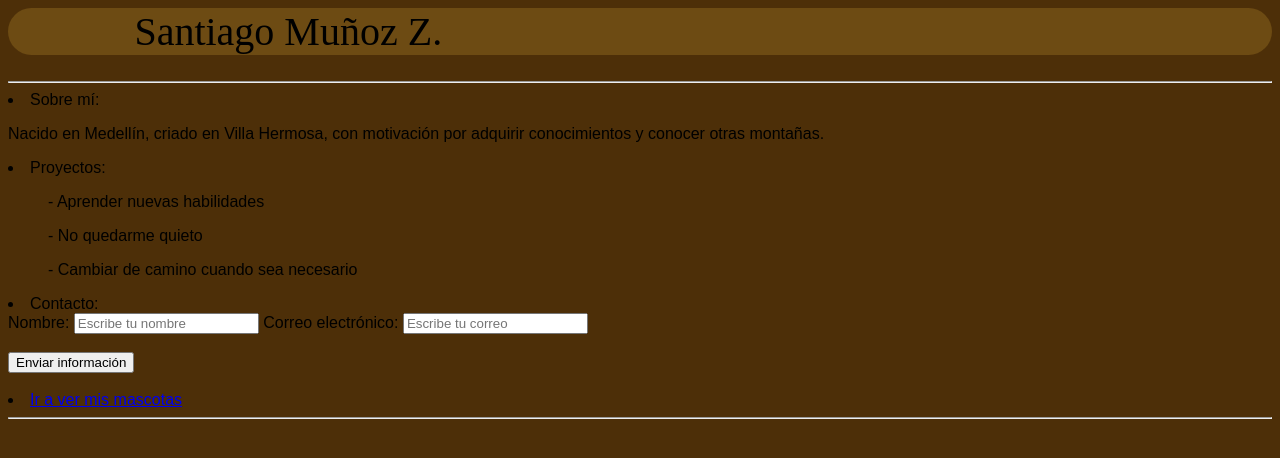
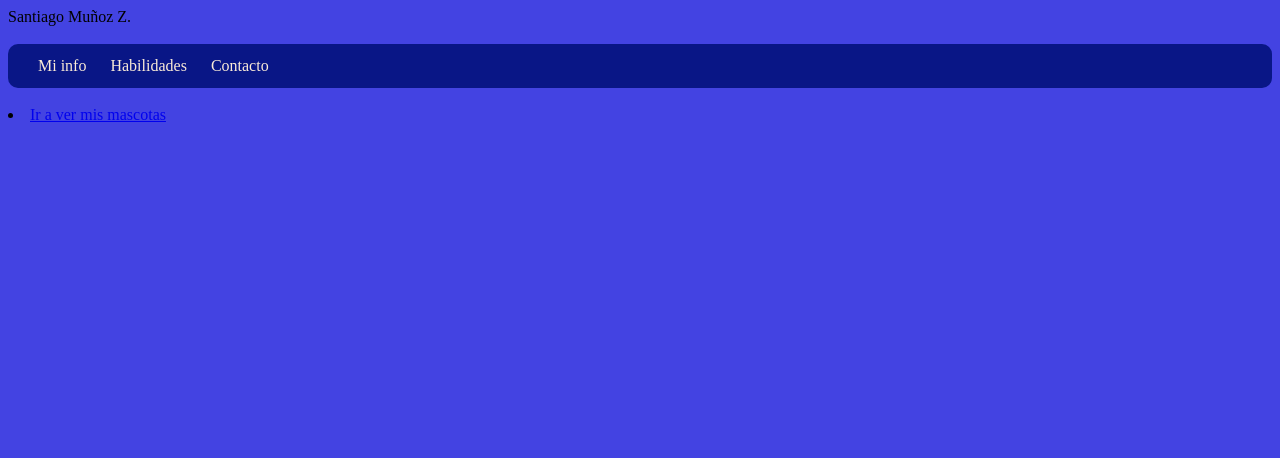
Before and after one commit to sanzmunoz/Activities-in-riwi, a plain HTML site: page Modulo_2/Historia de usuario_Portafolio/index.html in a window 1280 px wide. Drawn offline with Linux system fonts and the light colour scheme.

Commit message:
final del dia

```diff
--- a/Modulo_2/Historia de usuario_Portafolio/index.html
+++ b/Modulo_2/Historia de usuario_Portafolio/index.html
@@ -4,37 +4,40 @@
     <meta charset="UTF-8">
     <meta name="viewport" content="width=device-width, initial-scale=1.0">
     <title>About Me</title>
-    <link rel="stylesheet" href="./styles.css">
+    <link rel="stylesheet" href="./styles_one.css">
 </head>
 <body>
-    <header>Santiago Muñoz Z.</header><br>
-    <hr>
+    <header class="ppal">Santiago Muñoz Z.</header><br>
+
     <nav>
-        <section>
-            <li>Sobre mí:</li>
-            <p>Nacido en Medellín, criado en Villa Hermosa, con motivación por adquirir conocimientos
+        <section class="superior">
+        <a href="casa">Mi info</a>
+        <a href="hogar">Habilidades</a>
+        <a href="contacto">Contacto</a>
+
+
+
+            <!-- <p>Nacido en Medellín, criado en Villa Hermosa, con motivación por adquirir conocimientos
                 y conocer otras montañas.
-            </p>
+            </p> -->
 
-            <li>Proyectos:</li>
-            <ul>- Aprender nuevas habilidades</ul>
+
+            <!-- <ul>- Aprender nuevas habilidades</ul>
             <ul>- No quedarme quieto</ul>
-            <ul>- Cambiar de camino cuando sea necesario</ul>
+            <ul>- Cambiar de camino cuando sea necesario</ul> -->
 
-            <li>Contacto:</li>
-            <form action="sumbit.txt" method="post">
+
+            <!-- <form action="sumbit.txt" method="post">
                 <label for="name">Nombre:</label>
                 <input type="text" id="name" name="name" placeholder="Escribe tu nombre">
 
                 <label for="email">Correo electrónico:</label>
                 <input type="email" placeholder="Escribe tu correo"><br><br>
                 <button type="submit">Enviar información</button> <br><br>
-            </form>
-
-            <li><a href="mascotas.html" target="_parent">Ir a ver mis mascotas</a></li>
-
+            </form> -->
         </section>
-    </nav><hr><br>
+    </nav><br>
+    <li><a href="mascotas.html" target="_parent">Ir a ver mis mascotas</a></li>
 
 </body>
 </html>
--- /dev/null
+++ b/Modulo_2/Historia de usuario_Portafolio/styles_one.css
@@ -0,0 +1,20 @@
+body {
+    background-color: rgb(67, 67, 226);
+}
+
+nav {
+    display: flex; /* alinea horizo */
+    align-items: center;
+    background-color: rgb(9, 22, 134);
+    padding: 10px 20px;
+    border-radius: 10px;
+}
+
+nav a {
+    color: antiquewhite;
+    text-decoration: none;
+    padding: 3px 10px;
+    cursor: pointer;
+    text-align: center;
+    display: inline-block;
+}
```
